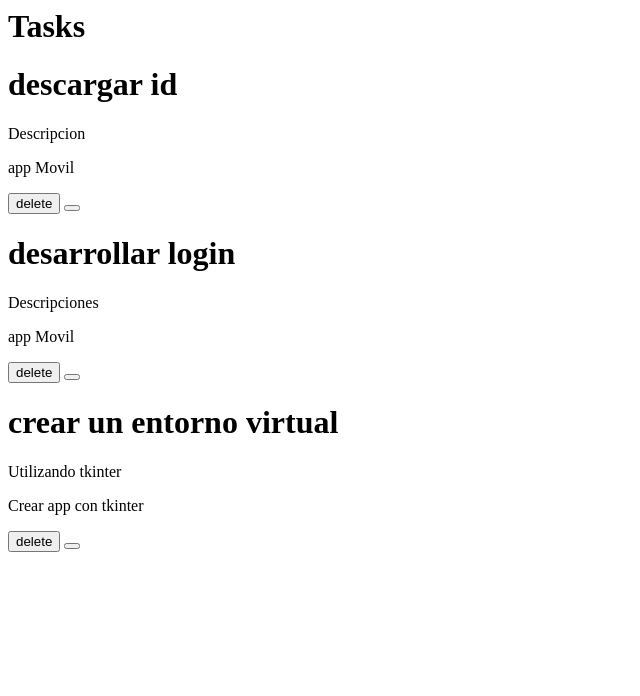
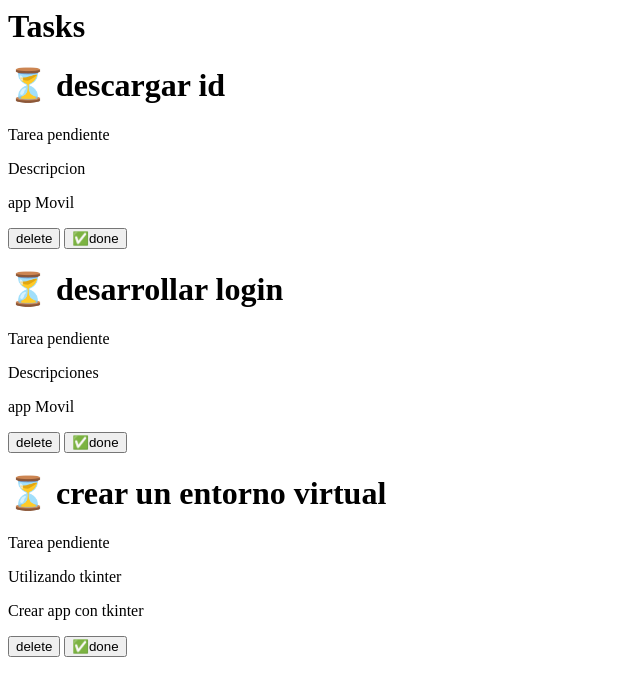
Before and after one commit to CorvoHyatt/django_fundamentals, a Django app: page /tasks/ in a window 1280 px wide. Shown: the top 696 px of the page, without its empty margins (0-640 px from the left). Run offline with Django 5.2, Linux system fonts and the light colour scheme; data comes from the database, SQL or seed files in the repository; both versions use the stored data as it was after the commit.

Commit message:
Conditional jinja stuff update

```diff
--- a/myapp/models.py
+++ b/myapp/models.py
@@ -13,6 +13,7 @@ class Task(models.Model):
     title = models.CharField(max_length=100)
     descritption = models.TextField()
     project = models.ForeignKey(Proyect, on_delete=models.CASCADE)
+    done = models.BooleanField(default=False)
 
     def __str__(self):
         return f"{self.title} - {self.project.name}"
--- a/myapp/templates/tasks.html
+++ b/myapp/templates/tasks.html
@@ -1,10 +1,20 @@
 <h1>Tasks</h1>
 {% for task in tasks %}
   <div class="">
-    <h1>{{ task.title }}</h1>
-    <p>{{task.descritption}}</p>
+    <h1> {% if task.done == False %}
+    ⏳
+    {% else %}
+    ✅
+    {% endif %}{{ task.title }}</h1>
+{% if task.done  == False %}
+    <p>Tarea pendiente</p>
+
+{% else %}
+    <p>Tarea realizada</p>
+{% endif %}
+    <p>{{task.descritption}}</p
     <p>{{task.project.name}}</p>
     <button>delete</button>
-    <button></button>
+    <button>✅done </button>
   </div>
 {% endfor %}
```
Also changed, not shown: myapp/templates/index.html (+13 -0 lines), db.sqlite3, myapp/migrations/0003_task_done.py (added).
